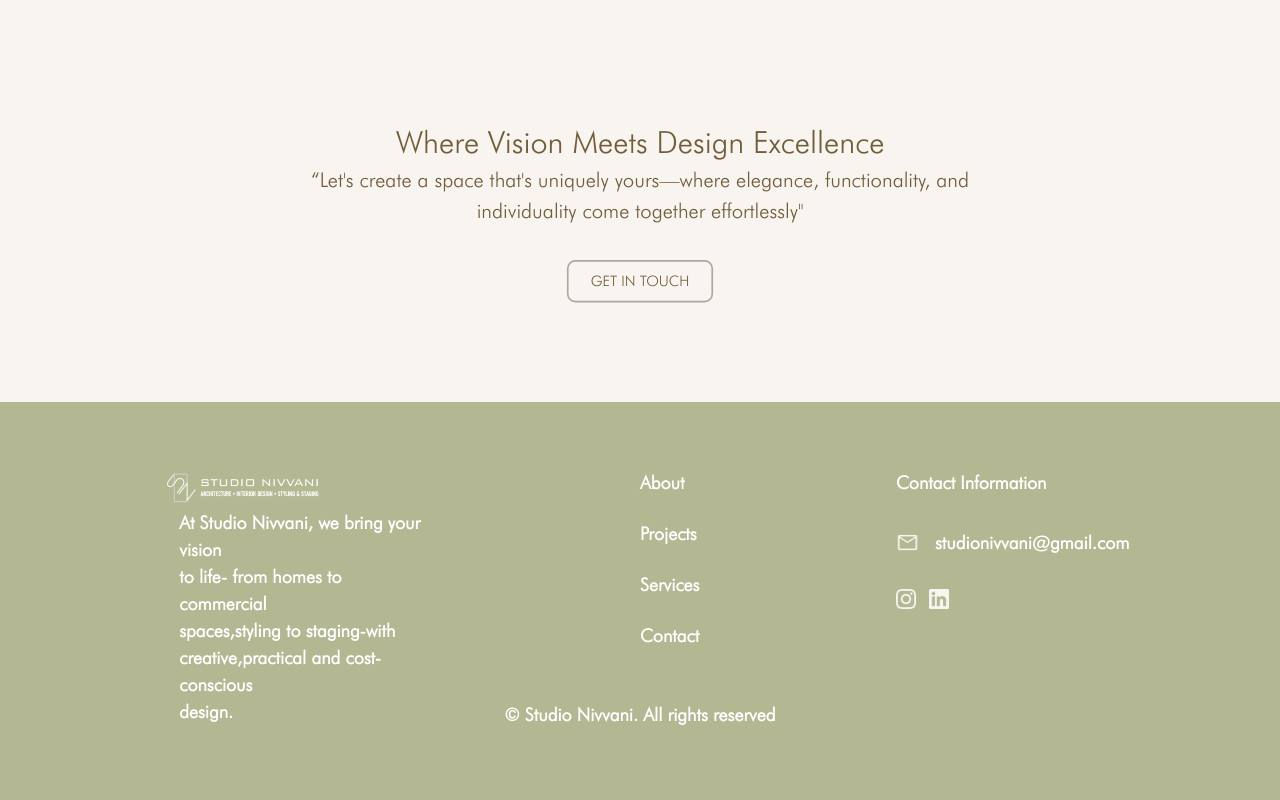
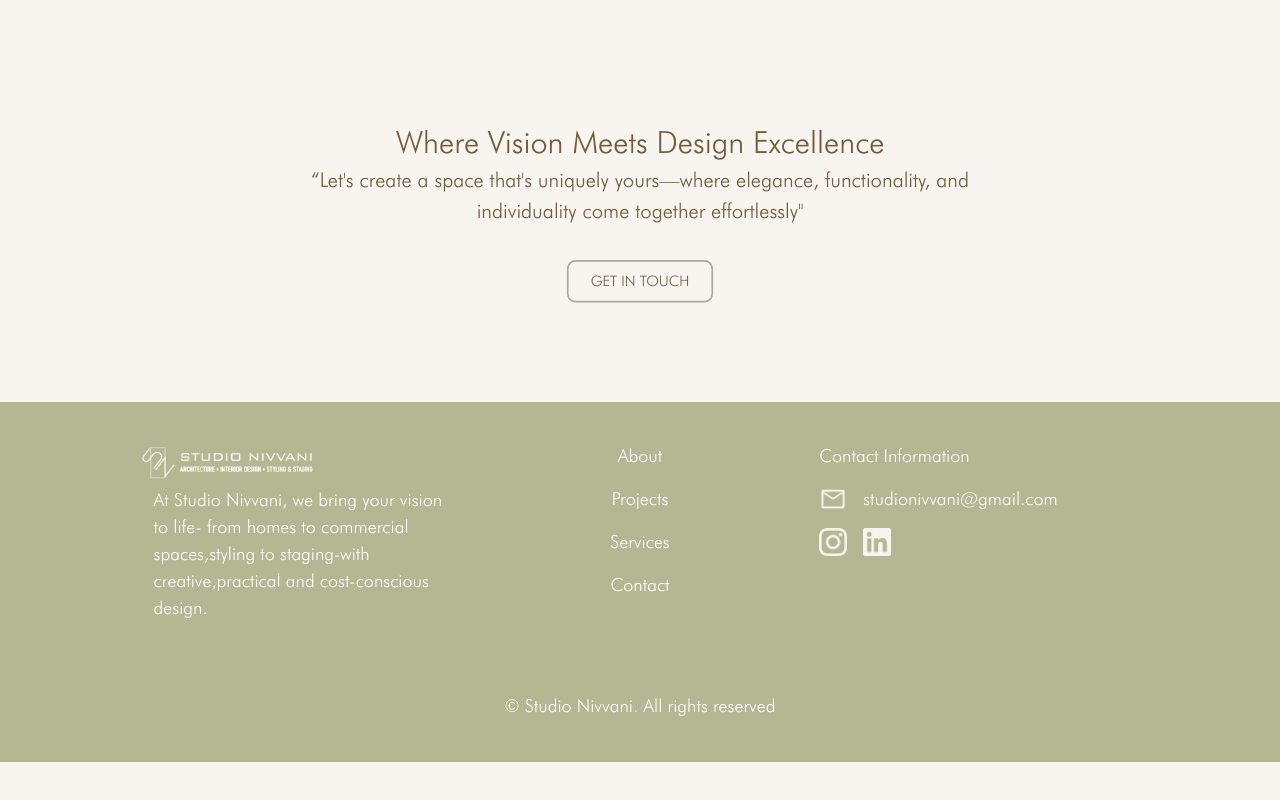
Before and after one commit to SLICKjp/Studio-Nivvani, a React (Vite) app: page / in a window 1280 px wide. Shown: the part 3976-4776 px from the top of the page. After the commit the page ends 4738 px from the top, so only its background shows below. Built offline with nearby package versions, Linux system fonts and the light colour scheme.

Commit message:
Added New footer code

```diff
--- a/src/components/Footer/Footer.jsx
+++ b/src/components/Footer/Footer.jsx
@@ -8,18 +8,17 @@ import { Link } from "react-router-dom";
 const Footer = () => {
 	return (
 		<div className="footer-container">
-			<div className="footer-sub-container-1">
-				<div className="footer-logo">
-					<img className="studio-logo" src={footer_logo} alt="" />
+			<div className="footer-subcontainer">
+				<div className="footer-subsection img-para">
+					<img className="footer-logo" src={footer_logo} />
 					<p className="footer-text">
 						At Studio Nivvani, we bring your vision <br />
-						to life- from homes to commercial <br />
-						spaces,styling to staging-with <br />
-						creative,practical and cost-conscious
+						to life- from homes to commercial <br /> spaces,styling to
+						staging-with <br /> creative,practical and cost-conscious
 						<br /> design.
 					</p>
 				</div>
-				<div className="footer-links">
+				<div className="footer-subsection site-links">
 					<Link to="/about">
 						<li className="footer-link">About</li>
 					</Link>
@@ -33,20 +32,19 @@ const Footer = () => {
 						<li className="footer-link">Contact</li>
 					</Link>
 				</div>
-				<div className="footer-contact">
-					<p>Contact Information</p>
-					<div className="footer-mail">
-						<img className="footer-icon" id="mail" src={mail} alt="" />
-						<p className="footer-mail-text">studionivvani@gmail.com</p>
-					</div>
-					<div className="footer-socials">
-						<img className="footer-icon" src={insta} alt="" srcset="" />
-						<img className="footer-icon" src={linkedin} alt="" srcset="" />
-					</div>
+				<div className="footer-subsection site-contact">
+					<li className="contact-section-link">Contact Information</li>
+					<li className="contact-section-link">
+						<img className="contact-icon" src={mail} /> studionivvani@gmail.com
+					</li>
+					<li className="contact-section-link">
+						<img className="contact-icon" src={insta} />
+						<img className="contact-icon" src={linkedin} />
+					</li>
 				</div>
 			</div>
-			<div className="footer-sub-container-2">
-				<span>© Studio Nivvani. All rights reserved</span>
+			<div className="copyright-text">
+				<p>© Studio Nivvani. All rights reserved</p>
 			</div>
 		</div>
 	);
--- a/src/components/Footer/footer.css
+++ b/src/components/Footer/footer.css
@@ -1,233 +1,74 @@
-/* .footer-container
-{
-    background-color:#B3B792;
-    color: white;
+.footer-container{
+    background-color: #B3B792;
+    height: 360px;
+    width: 100%;
     display: flex;
     flex-direction: column;
     justify-content: center;
     align-items: center;
-    height: 50vh;
+    color: white;
+    /* font-family: "FuturaHvBTHeavy"; */
     font-size: 18px;
-    font-weight: bold;
+    /* font-weight: bold; */
+}
 
-}
-.footer-sub-container-1
-{
+.footer-subcontainer{
+    height: 250px;
+    width: 80%;
     display: flex;
     justify-content: space-evenly;
     align-items: flex-start;
-    flex-direction: row;
-    height: 50%;
-    width: 80%;
 }
 
+.copyright-text{
+    height: 30px;
+    width: 50%;
+    text-align: center;
+}
+
+.footer-subsection{
+    width: 30%;
+    display:flex;
+    flex-direction: column;
+    justify-content: center;
+}
+
+
+
 .footer-logo{
-    width: 40%;
+    width: 60%;
+    transform: translateX(-16px);
+}
+
+li{
+    list-style: none;
+    height: 35px;
+    margin-bottom: 0.5rem;
+}
+
+.site-links{
     display: flex;
     flex-direction: column;
     justify-content: space-between;
-    height: 100%;
+    align-items: center;
+    /* width: 25%; */
 }
 
-.footer-logo img{
-   height: 40%;
-   width: 40%;
-}
-
-.footer-logo p{
-    width:60%;
-}
-
-.footer-links{
-    width: 20%;
+.site-contact{
     display: flex;
     flex-direction: column;
     justify-content: space-between;
-    align-items: flex-start;
-    height: 90%;
-
+    /* width: 25%; */
 }
 
-.footer-link{
-    text-decoration: none;
-    list-style: none;
+.contact-section-link{
+    display: flex;
 }
 
-.footer-link:hover{
-    cursor: pointer;
-    color: #2b4402;
-    transition: 1s ease;
-}
-
-.footer-contact{
-    width: 20%;
-    display: flex;
-    flex-direction: column;
-    justify-content: space-between;
-    align-items: flex-start;
-    height: 70%;
-}
-
-.footer-mail{
-    display: flex;
-    flex-direction: row;
-    justify-content: space-between;
-    align-items: center;
-
-}
-
-.footer-socials{
-    display: flex;
-    flex-direction: row;
-    justify-content: space-between;
-    align-items: center;
-    width:26%;
-
-}
-
-.footer-sub-container-2{
-    height: 10%;
-    width: 80%;
-    margin-top: 2%;
-    display: flex;
-    justify-content: center;
-    align-items: center;
-}
-
-.footer-icon{
-    height: 20px;
-    width: 20px;
-}
-
-#mail{
-    height: 23px;
-    width: 23px;
-}
-.footer-mail-text{
-    transform: translateX(1rem);
-}
-
-.studio-logo{
-    transform: translate(-1rem);
-}
-
-.footer-link{
-    font-weight: bold;
-}
-
-@media only screen and (min-width: 1920px) {
-   .footer-contact{
-    height: 50% !important;
-   }
-} */
-
-.footer-container {
-    background-color: #B3B792;
-    color: white;
-
-    display: -webkit-box;
-    display: -ms-flexbox;
-    display: -webkit-flex;
-    display: flex;
-
-    -webkit-box-orient: vertical;
-    -webkit-box-direction: normal;
-    -ms-flex-direction: column;
-    flex-direction: column;
-
-    -webkit-box-pack: center;
-    -ms-flex-pack: center;
-    justify-content: center;
-
-    -webkit-box-align: center;
-    -ms-flex-align: center;
-    align-items: center;
-
-    height: 50vh;
-    font-size: 18px;
-    font-weight: bold;
-}
-
-.footer-sub-container-1 {
-    display: -webkit-box;
-    display: -ms-flexbox;
-    display: -webkit-flex;
-    display: flex;
-
-    -webkit-box-pack: justify;
-    -ms-flex-pack: space-evenly;
-    justify-content: space-evenly;
-
-    -webkit-box-align: start;
-    -ms-flex-align: start;
-    align-items: flex-start;
-
-    -webkit-box-orient: horizontal;
-    -webkit-box-direction: normal;
-    -ms-flex-direction: row;
-    flex-direction: row;
-
-    height: 50%;
-    width: 80%;
-}
-
-.footer-logo {
-    width: 40%;
-
-    display: -webkit-box;
-    display: -ms-flexbox;
-    display: -webkit-flex;
-    display: flex;
-
-    -webkit-box-orient: vertical;
-    -webkit-box-direction: normal;
-    -ms-flex-direction: column;
-    flex-direction: column;
-
-    -webkit-box-pack: justify;
-    -ms-flex-pack: justify;
-    justify-content: space-between;
-
-    height: 100%;
-}
-
-.footer-logo img {
-    height: 40%;
-    width: 40%;
-}
-
-.footer-logo p {
-    width: 60%;
-}
-
-.footer-links {
-    width: 20%;
-
-    display: -webkit-box;
-    display: -ms-flexbox;
-    display: -webkit-flex;
-    display: flex;
-
-    -webkit-box-orient: vertical;
-    -webkit-box-direction: normal;
-    -ms-flex-direction: column;
-    flex-direction: column;
-
-    -webkit-box-pack: justify;
-    -ms-flex-pack: justify;
-    justify-content: space-between;
-
-    -webkit-box-align: start;
-    -ms-flex-align: start;
-    align-items: flex-start;
-
-    height: 90%;
-}
-
-.footer-link {
-    text-decoration: none;
-    list-style: none;
-    font-weight: bold;
+.contact-icon{
+    height: 28px;
+    width: 28px;
+    margin-right:1rem ;
 }
 
 .footer-link:hover {
@@ -236,117 +77,3 @@
     -webkit-transition: color 1s ease;
     transition: color 1s ease;
 }
-
-.footer-contact {
-    width: 20%;
-
-    display: -webkit-box;
-    display: -ms-flexbox;
-    display: -webkit-flex;
-    display: flex;
-
-    -webkit-box-orient: vertical;
-    -webkit-box-direction: normal;
-    -ms-flex-direction: column;
-    flex-direction: column;
-
-    -webkit-box-pack: justify;
-    -ms-flex-pack: justify;
-    justify-content: space-between;
-
-    -webkit-box-align: start;
-    -ms-flex-align: start;
-    align-items: flex-start;
-
-    height: 70%;
-}
-
-.footer-mail {
-    display: -webkit-box;
-    display: -ms-flexbox;
-    display: -webkit-flex;
-    display: flex;
-
-    -webkit-box-orient: horizontal;
-    -webkit-box-direction: normal;
-    -ms-flex-direction: row;
-    flex-direction: row;
-
-    -webkit-box-pack: justify;
-    -ms-flex-pack: justify;
-    justify-content: space-between;
-
-    -webkit-box-align: center;
-    -ms-flex-align: center;
-    align-items: center;
-}
-
-.footer-socials {
-    display: -webkit-box;
-    display: -ms-flexbox;
-    display: -webkit-flex;
-    display: flex;
-
-    -webkit-box-orient: horizontal;
-    -webkit-box-direction: normal;
-    -ms-flex-direction: row;
-    flex-direction: row;
-
-    -webkit-box-pack: justify;
-    -ms-flex-pack: justify;
-    justify-content: space-between;
-
-    -webkit-box-align: center;
-    -ms-flex-align: center;
-    align-items: center;
-
-    width: 26%;
-}
-
-.footer-sub-container-2 {
-    height: 10%;
-    width: 80%;
-    margin-top: 2%;
-
-    display: -webkit-box;
-    display: -ms-flexbox;
-    display: -webkit-flex;
-    display: flex;
-
-    -webkit-box-pack: center;
-    -ms-flex-pack: center;
-    justify-content: center;
-
-    -webkit-box-align: center;
-    -ms-flex-align: center;
-    align-items: center;
-}
-
-.footer-icon {
-    height: 20px;
-    width: 20px;
-}
-
-#mail {
-    height: 23px;
-    width: 23px;
-}
-
-.footer-mail-text {
-    -webkit-transform: translateX(1rem);
-    -ms-transform: translateX(1rem);
-    transform: translateX(1rem);
-}
-
-.studio-logo {
-    -webkit-transform: translateX(-1rem);
-    -ms-transform: translateX(-1rem);
-    transform: translateX(-1rem);
-}
-
-
-@media only screen and (min-width: 1920px) {
-    .footer-contact {
-        height: 50% !important;
-    }
-}
```
